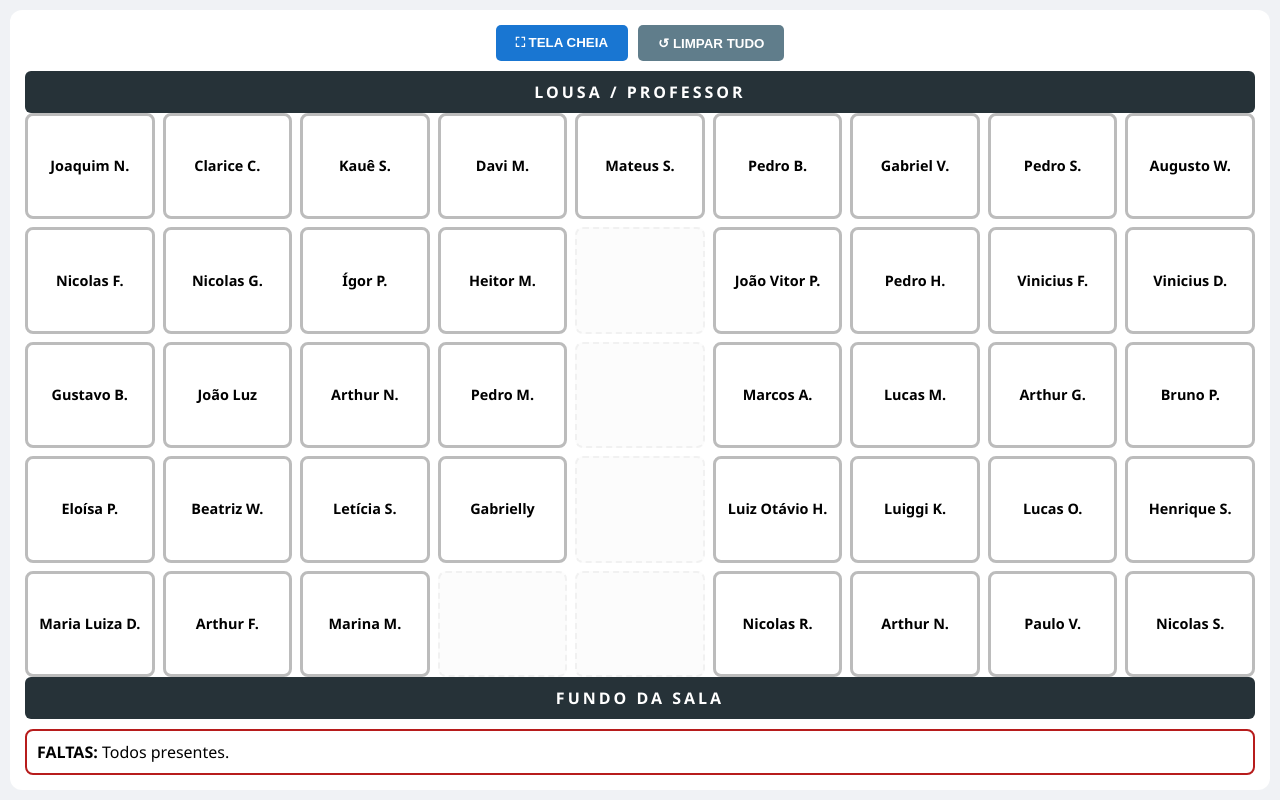
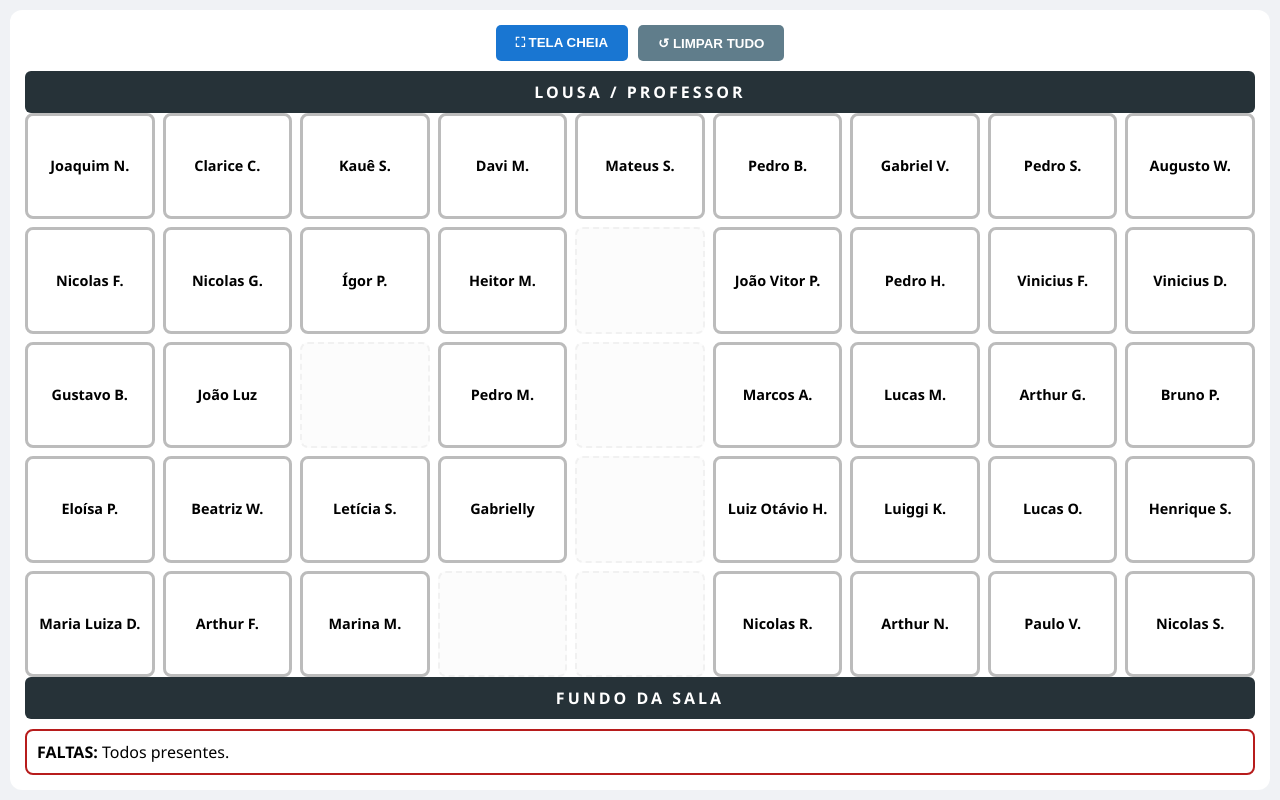
Before and after one commit to marcossc-beep/espelho_2C, a plain HTML site: page index.html in a window 1280 px wide. Drawn offline with Linux system fonts and the light colour scheme.

Commit message:
Update index.html

```diff
--- a/index.html
+++ b/index.html
@@ -173,7 +173,7 @@
         const layout = [
             ["Joaquim N.", "Clarice C.", "Kauê S.", "Davi M.", "Mateus S.", "Pedro B.", "Gabriel V.", "Pedro S.", "Augusto W."],
             ["Nicolas F.", "Nicolas G.", "Ígor P.", "Heitor M.", "", "João Vitor P.", "Pedro H.", "Vinicius F.", "Vinicius D."],
-            ["Gustavo B.", "João Luz", "Arthur N.", "Pedro M.", "", "Marcos A.", "Lucas M.", "Arthur G.", "Bruno P."],
+            ["Gustavo B.", "João Luz", "", "Pedro M.", "", "Marcos A.", "Lucas M.", "Arthur G.", "Bruno P."],
             ["Eloísa P.", "Beatriz W.", "Letícia S.", "Gabrielly", "", "Luiz Otávio H.", "Luiggi K.", "Lucas O.", "Henrique S."],
             ["Maria Luiza D.", "Arthur F.", "Marina M.", "", "", "Nicolas R.", "Arthur N.", "Paulo V.", "Nicolas S."]
         ];
```
